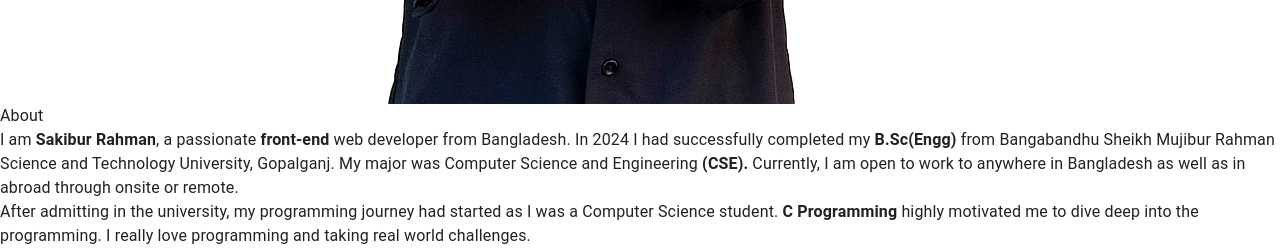
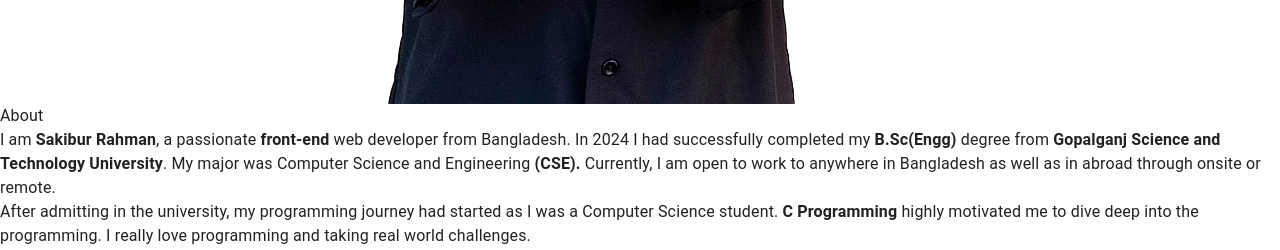
Before and after one commit to sakib-333/portfolio, a React (Vite) app: page / in a window 1280 px wide. Shown: the part 1180-1430 px from the top of the page. Built offline with nearby package versions, Linux system fonts and the light colour scheme.

Commit message:
Update about section.

```diff
--- a/src/Components/About.tsx
+++ b/src/Components/About.tsx
@@ -43,8 +43,9 @@ const About = ({ setActvSec }: AboutProps) => {
             I am <strong>Sakibur Rahman</strong>, a passionate{" "}
             <strong>front-end</strong> web developer from Bangladesh. In 2024 I
             had successfully completed my <strong>B.Sc&#40;Engg&#41;</strong>{" "}
-            from Bangabandhu Sheikh Mujibur Rahman Science and Technology
-            University, Gopalganj. My major was Computer Science and Engineering{" "}
+            degree from{" "}
+            <strong>Gopalganj Science and Technology University</strong>. My
+            major was Computer Science and Engineering{" "}
             <strong>&#40;CSE&#41;.</strong> Currently, I am open to work to
             anywhere in Bangladesh as well as in abroad through onsite or
             remote.
```
